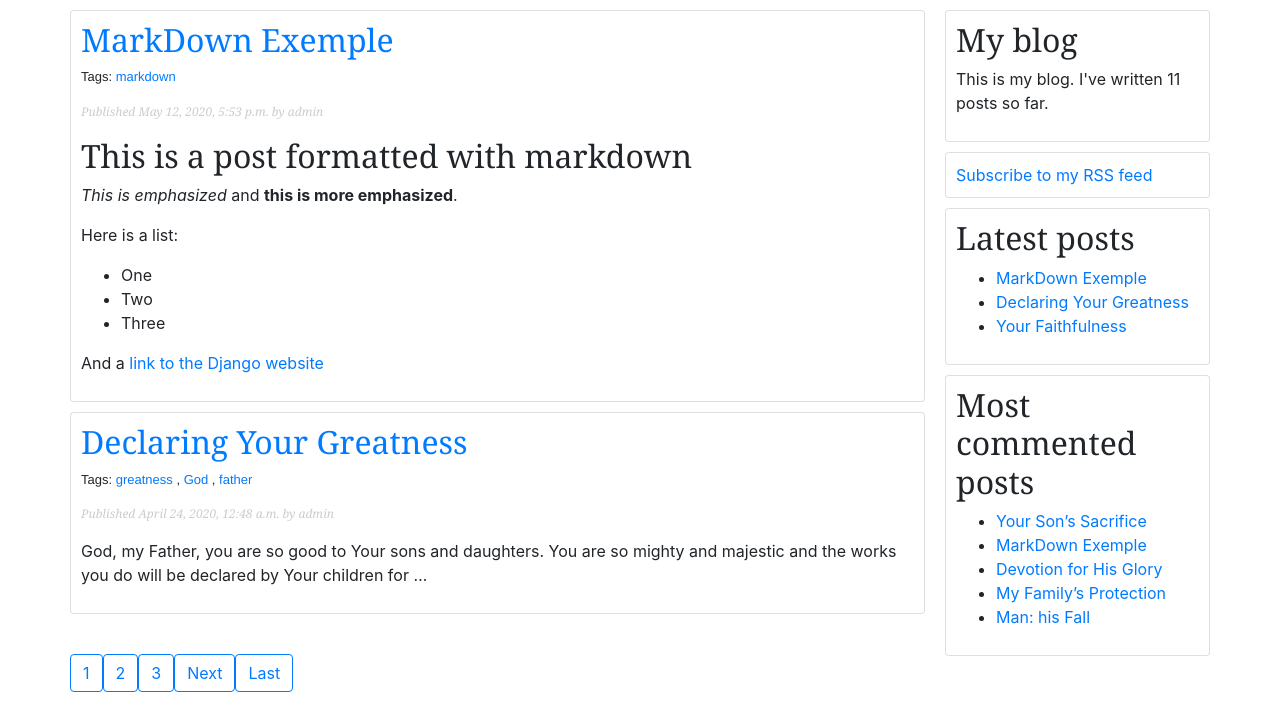
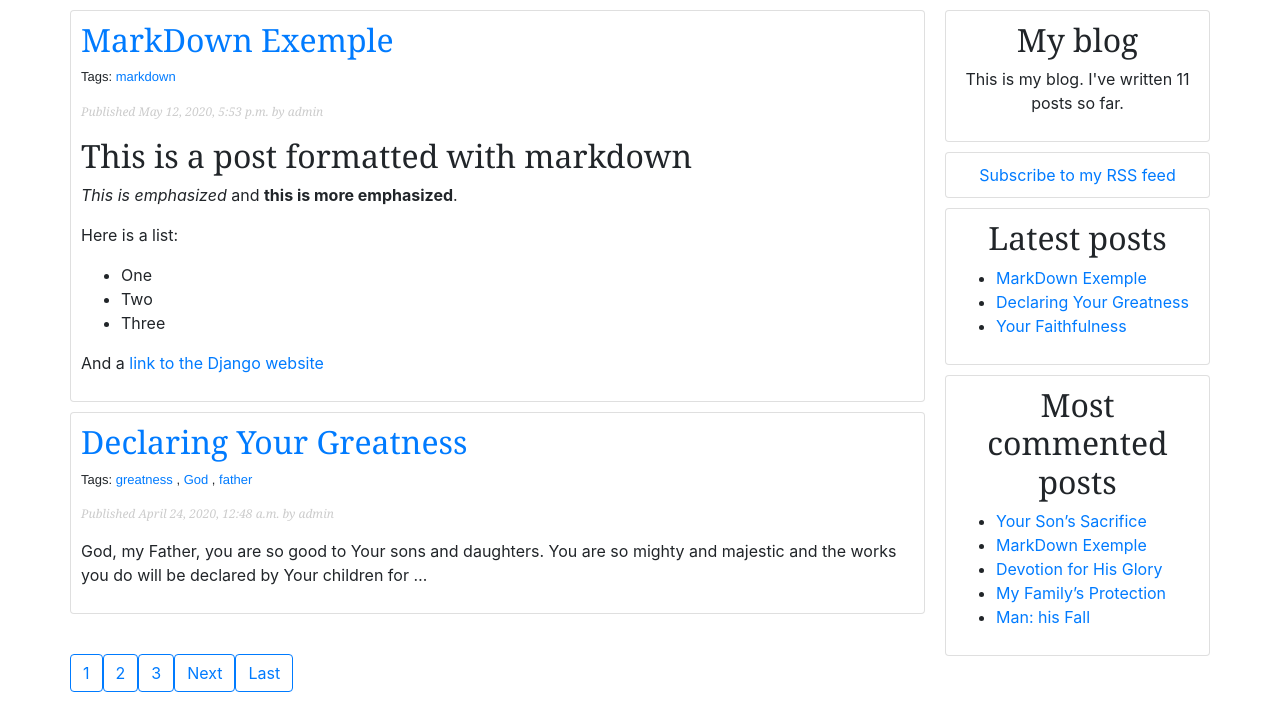
Before and after one commit to NicacioSilva/BlogProject, a Django app: page /BlogApp/ in a window 1280 px wide. Shown: the part 56-757 px from the top of the page. Run offline with Django 3.2, Linux system fonts and the light colour scheme; data comes from the database, SQL or seed files in the repository; parts of the project's set-up code (start-up, migrations or seed data) failed here and were passed over; some libraries are stand-ins or nearby versions.

Commit message:
centered rightcolumn text.

```diff
--- a/BlogApp/static/css/BlogApp.css
+++ b/BlogApp/static/css/BlogApp.css
@@ -86,7 +86,7 @@ p.date {
 
 p.tags {
     font-size: 13px;
-    font-family: Helvetica, sans-serif!important;
+    font-family: Helvetica, sans-serif;
 }
 
 /* pagination */
--- a/BlogApp/templates/BlogApp/base.html
+++ b/BlogApp/templates/BlogApp/base.html
@@ -24,21 +24,21 @@
 
         <div class="rightcolumn">
             <div class="card">
-                <h2>My blog</h2>
-                <p>This is my blog. I've written {% total_posts %} posts so far.</p>
+                <h2 style="text-align:center;">My blog</h2>
+                <p style="text-align:center;">This is my blog. I've written {% total_posts %} posts so far.</p>
             </div>
 
             <div class="card">
-                <a href="{% url "BlogApp:post_feed" %}">Subscribe to my RSS feed</a>
+                <a href="{% url "BlogApp:post_feed" %}" style="text-align:center;">Subscribe to my RSS feed</a>
             </div>
 
             <div class="card">
-                <h2>Latest posts</h2>
+                <h2 style="text-align:center;">Latest posts</h2>
                 {% show_latest_posts 3 %}
             </div>
 
             <div class="card">
-                <h2>Most commented posts</h2>
+                <h2 style="text-align:center;">Most commented posts</h2>
                 {% get_most_commented_posts as most_commented_posts %}
                 <ul>
                     {% for post in most_commented_posts %}
```
